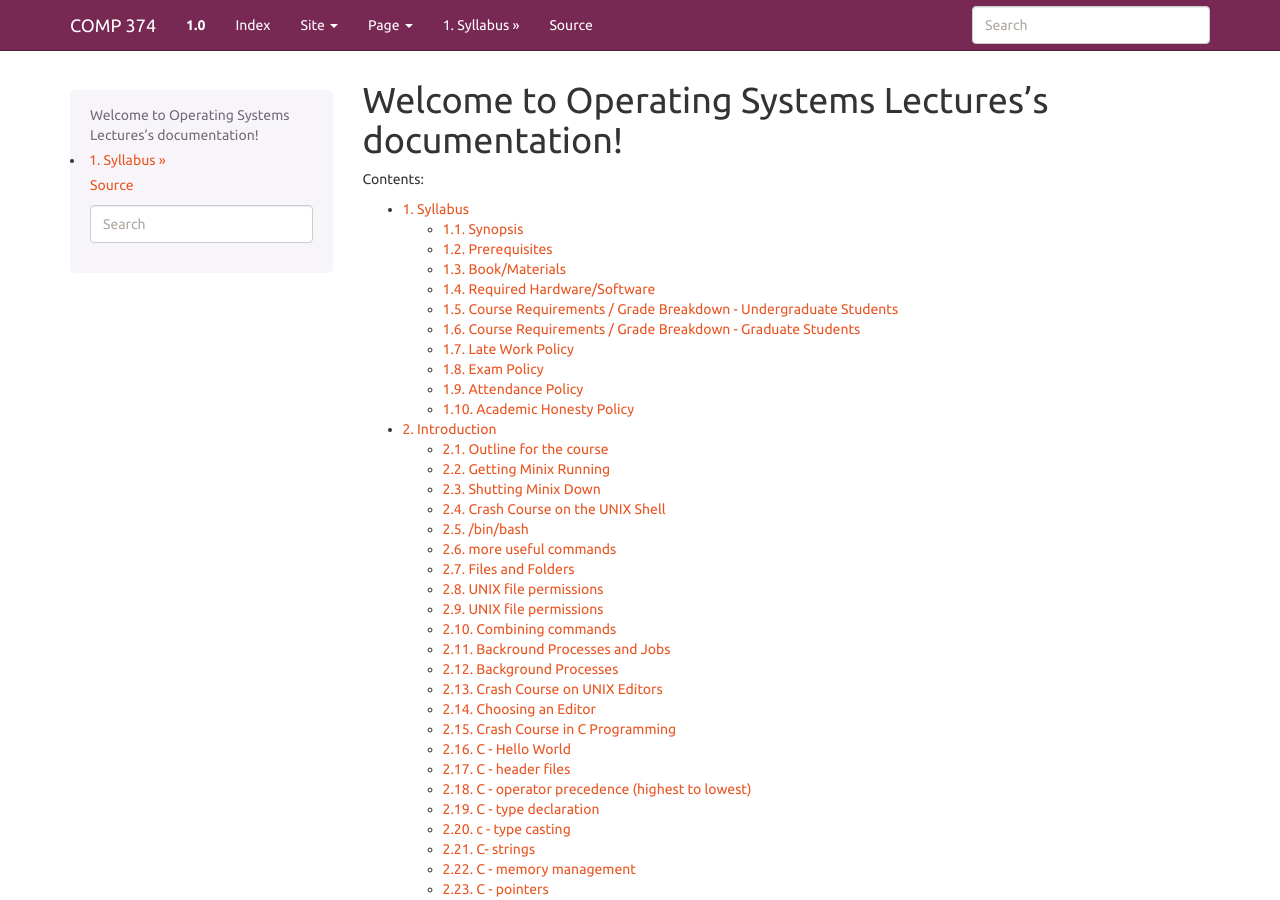
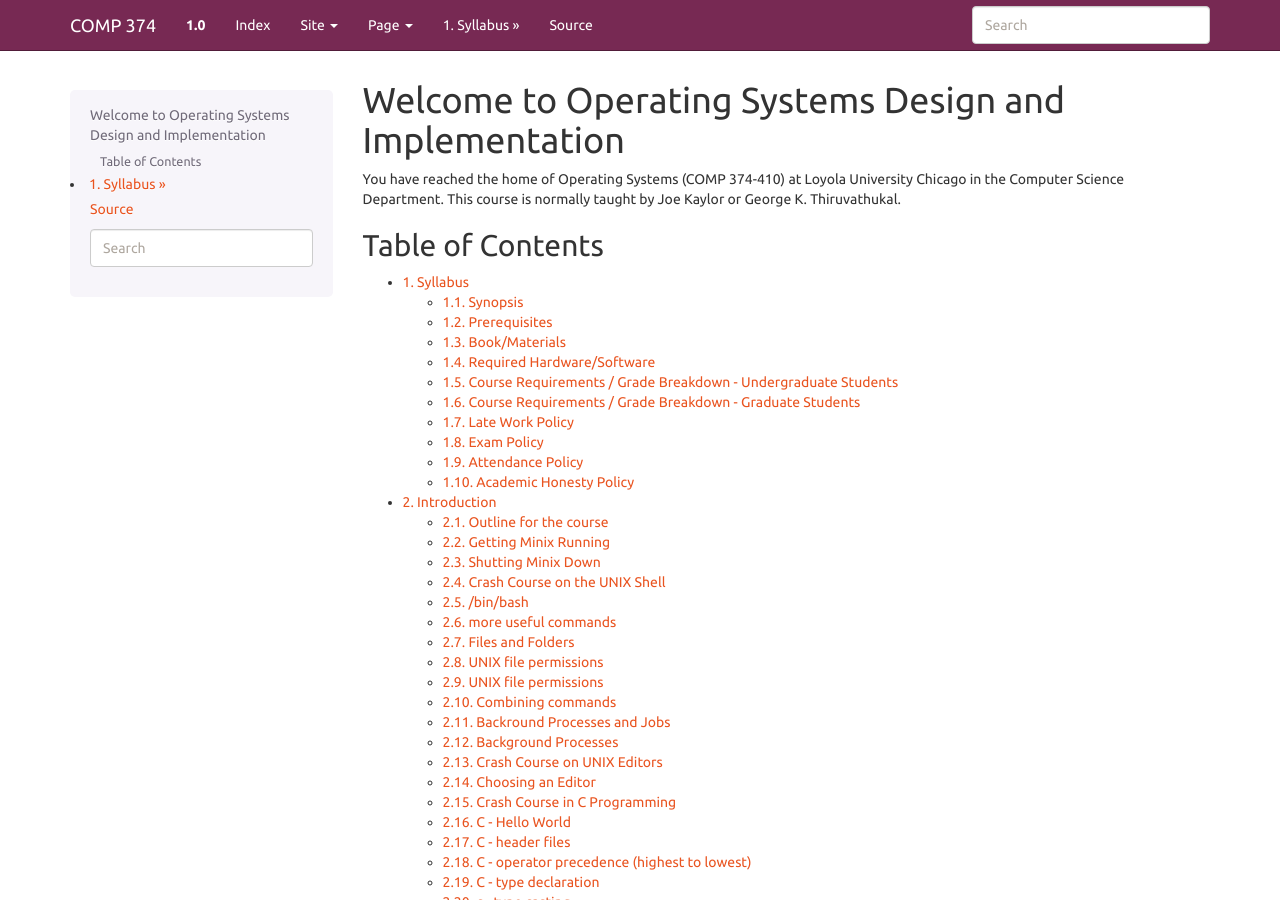
Before and after one commit to LoyolaChicagoBooks/operatingsystems, a Sphinx documentation site: the page built from source/index.rst, in a window 1280 px wide and 900 px high. Built offline with Sphinx 7.4.7, drawn with Linux system fonts in a browser that asks for light colours; formulas are drawn with MathJax 3.

Commit message:
table of contents appearance

```diff
--- a/source/index.rst
+++ b/source/index.rst
@@ -3,10 +3,15 @@
    You can adapt this file completely to your liking, but it should at least
    contain the root `toctree` directive.
 
-Welcome to Operating Systems Lectures's documentation!
-======================================================
+Welcome to Operating Systems Design and Implementation
+=========================================================
 
-Contents:
+You have reached the home of Operating Systems (COMP 374-410) at Loyola University Chicago in
+the Computer Science Department. This course is normally taught by Joe Kaylor or
+George K. Thiruvathukal.
+
+Table of Contents
+--------------------
 
 .. toctree::
    :numbered:
```
